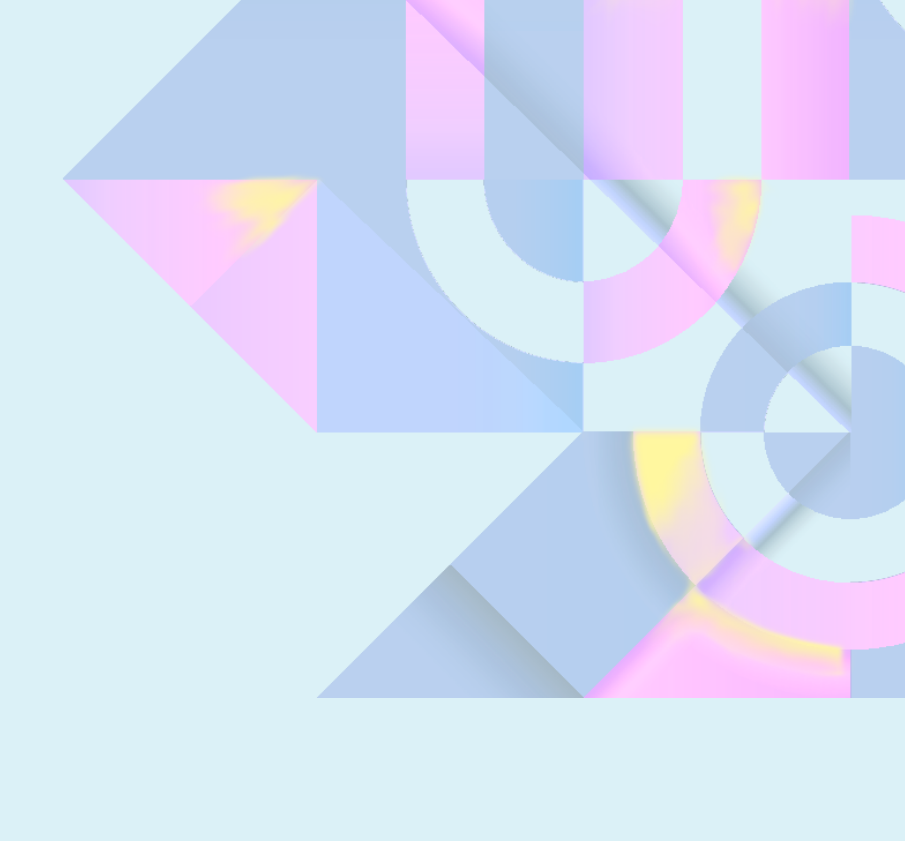
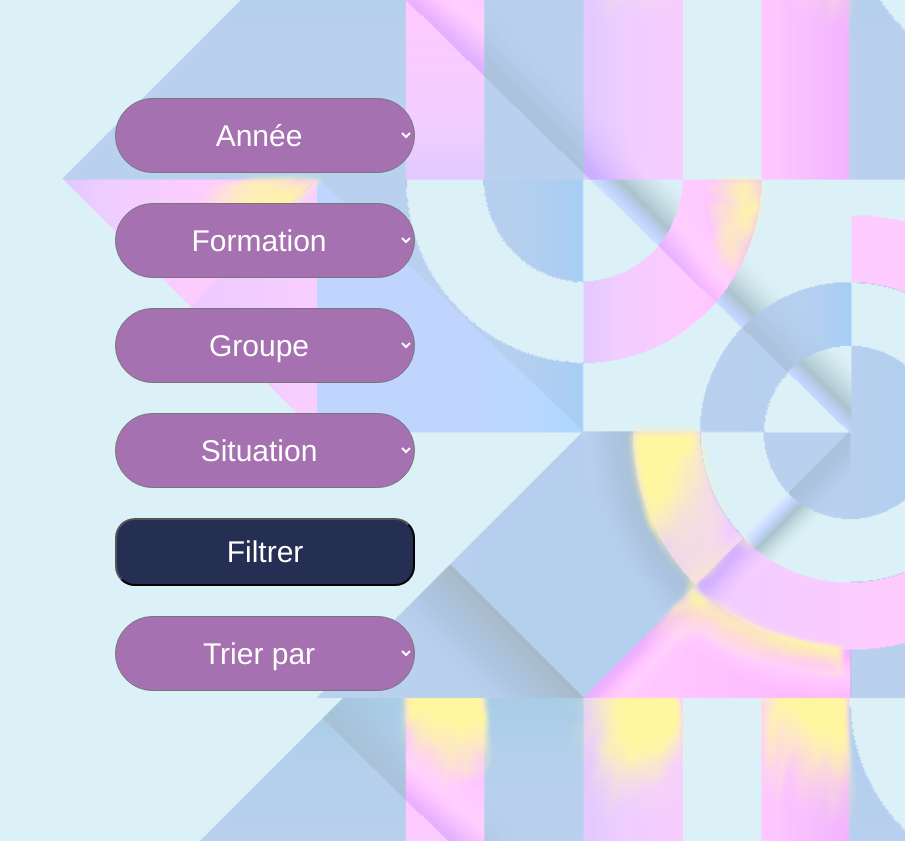
Before and after one commit to KDeJesusPinto/SAE-3.01c-Projet-FI, a Flask app: a page that uses appSoutenance/templates/admin/lst_enseignants.html in a window 1280 px wide. Shown: the part 102-943 px from the top of the page, without its empty margins (375-1280 px from the left). Before the commit the page ends 800 px from the top, so only its background shows below. Run offline with Flask 3, Linux system fonts and the light colour scheme; some web fonts are replaced.

Commit message:
début liste enseignants

```diff
--- a/appSoutenance/templates/admin/lst_enseignants.html
+++ b/appSoutenance/templates/admin/lst_enseignants.html
@@ -1 +1,40 @@
 {% extends "admin/base_admin.html" %}
+
+{% block content %}
+    <div class="boite_horizontale">
+        <aside id="filtre_liste_admin">
+            <select class="combobox" name="Année" id="annee">
+                <option value="Année">Année</option>
+                <option value="2A">2ème année</option>
+                <option value="3A">3ème année</option>
+            </select>
+            <select class="combobox" name="Formation" id="formation">
+                <option value="Formation">Formation</option>
+                <option value="Info">Informatique</option>
+                <option value="Chimie">Chimie</option>
+                <option value="GEA">GEA</option>
+            </select>
+            <select class="combobox" name="Groupe" id="groupe">
+                <option value="Groupe">Groupe</option>
+                <option value="Groupe 1">Groupe 1</option>
+                <option value="Groupe 2">Groupe 2</option>
+                <option value="Groupe 3">Groupe 3</option>
+                <option value="Groupe 4">Groupe 4</option>
+            </select>
+            <select class="combobox" name="Situation" id="situation">
+                <option value="Situation">Situation</option>
+                <option value="Trouvé">Trouvé</option>
+                <option value="En cours">En cours</option>
+            </select>
+            <button class="petit_bouton" id="filtrer">Filtrer</button>
+            <select class="combobox" name="Trier" id="trier">
+                <option value="Trier">Trier par</option>
+                <option value="Nom">Nom</option>
+                <option value="Groupe">Groupe</option>
+                <option value="Situation">Nombre de démarches</option>
+            </select>
+        </aside>
+
+    </div>
+
+{% endblock %}
--- a/appSoutenance/views.py
+++ b/appSoutenance/views.py
@@ -1,6 +1,6 @@
 from .app import app
 from flask import render_template, request, url_for , redirect
-from appSoutenance.models import Etudiant, Demarche, Promo, Appartenir, Stage, Soutenance, Enseignant, Composer
+from appSoutenance.models import Etudiant, Demarche, Promo, Appartenir, Stage, Soutenance, Enseignant, Composer, Tutorer
 from sqlalchemy import desc
 
 @app.route('/')
@@ -104,6 +104,19 @@ def detail_etudiant_admin():
 
 @app.route('/admin/liste+enseignants/')
 def liste_ens_admin():
+    lesEnseignants = Enseignant.query.all()
+    res = []
+
+    for enseignant in lesEnseignants:
+        nb_tutorer = Tutorer.query.filter_by(id_enseignant=enseignant.id_enseignant).count()
+
+
+
+        # res.append({
+        #     "enseignant": enseignant,
+        #     ""
+        # })
+
     return render_template("admin/lst_enseignants.html", accueil="accueil_admin", title="Liste enseignants")
 
 @app.route('/admin/liste+etudiants/')
```
